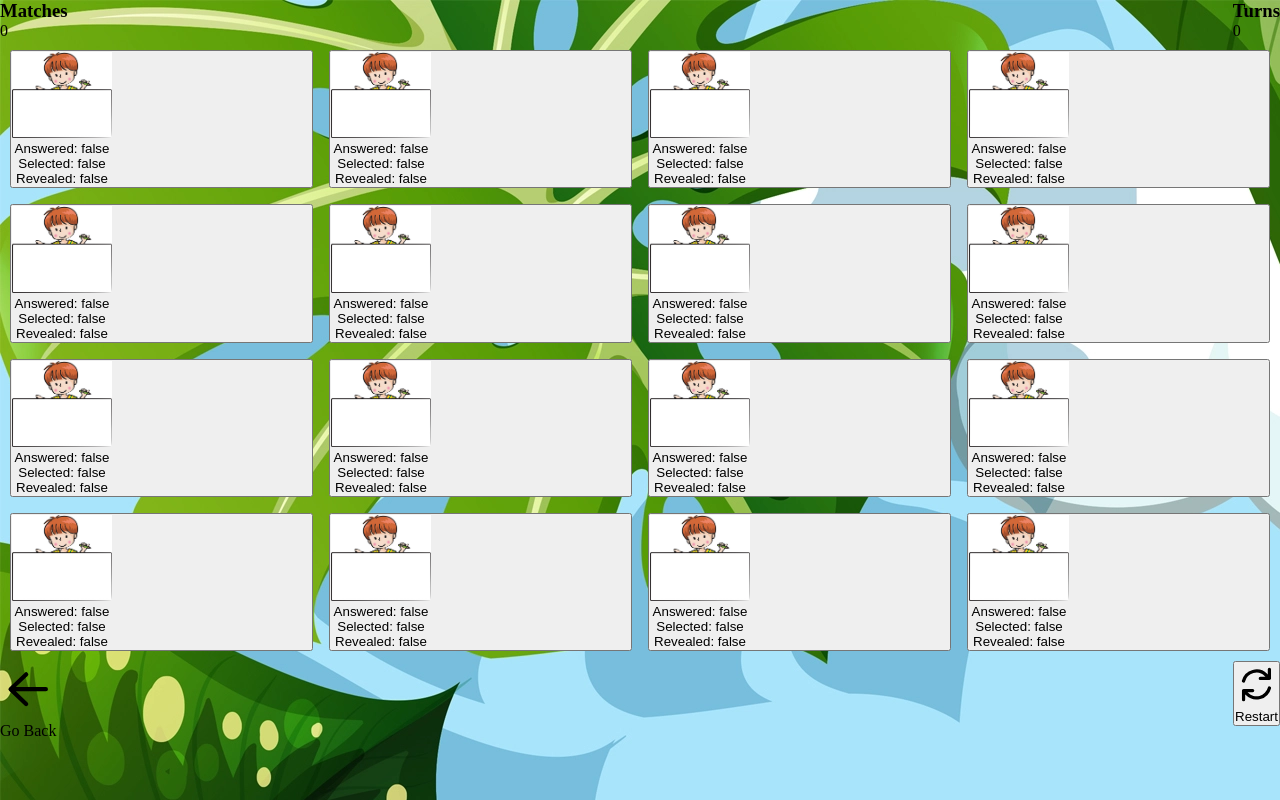
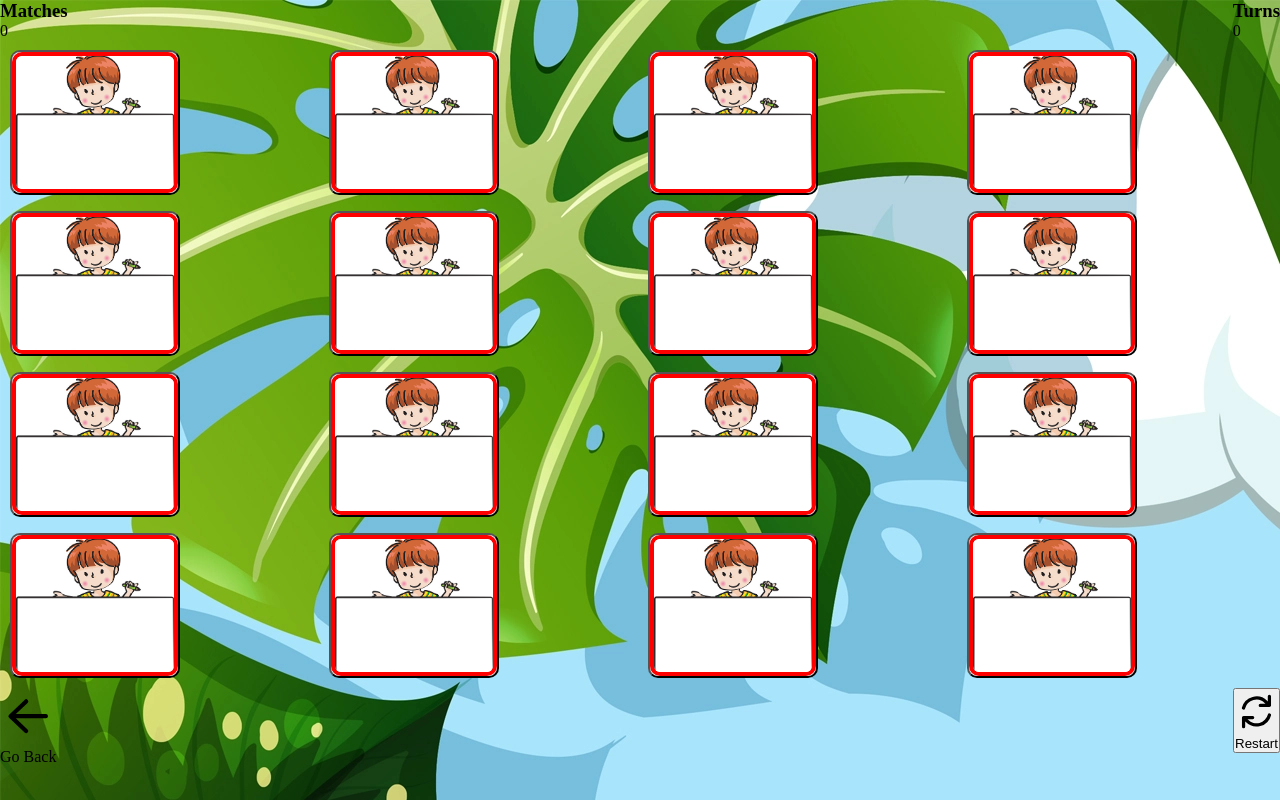
Before and after one commit to DEEP-24/Memory-Match-Madness, a Next.js app: page /animals in a window 1280 px wide. Built offline with nearby package versions, Linux system fonts and the light colour scheme.

Commit message:
Done with the rotation of the card with AnimatePresence

```diff
--- a/app/animals/page.tsx
+++ b/app/animals/page.tsx
@@ -4,13 +4,13 @@ import Link from 'next/link';
 import * as React from 'react';
 import { ArrowLeftIcon, ArrowPathIcon } from '@heroicons/react/20/solid';
 import classNames from 'classnames';
-import { motion, useCycle } from 'framer-motion';
+import { AnimatePresence, motion } from 'framer-motion';
 
 type AnimalCard = {
   id: number;
   type: string;
-  imageSrc: string;
-  // show: boolean;
+  frontImage: string;
+  backImage: string;
   selected: boolean;
   answered: boolean;
 };
@@ -19,112 +19,129 @@ const ANIMAL_CARDS: AnimalCard[] = [
   {
     id: 1,
     type: 'elephant',
-    imageSrc: '/assets/elephant.jpg',
+    frontImage: '/assets/default.jpg',
+    backImage: '/assets/elephant.jpg',
     answered: false,
     selected: false,
   },
   {
     id: 2,
     type: 'elephant',
-    imageSrc: '/assets/elephant.jpg',
+    frontImage: '/assets/default.jpg',
+    backImage: '/assets/elephant.jpg',
     answered: false,
     selected: false,
   },
   {
     id: 3,
     type: 'lion',
-    imageSrc: '/assets/lion.avif',
+    frontImage: '/assets/default.jpg',
+    backImage: '/assets/lion.avif',
+
     answered: false,
     selected: false,
   },
   {
     id: 4,
     type: 'lion',
-    imageSrc: '/assets/lion.avif',
+    frontImage: '/assets/default.jpg',
+    backImage: '/assets/lion.avif',
     answered: false,
     selected: false,
   },
   {
     id: 5,
     type: 'tiger',
-    imageSrc: '/assets/tiger.jpg',
+    frontImage: '/assets/default.jpg',
+    backImage: '/assets/tiger.jpg',
     answered: false,
     selected: false,
   },
   {
     id: 6,
     type: 'tiger',
-    imageSrc: '/assets/tiger.jpg',
+    frontImage: '/assets/default.jpg',
+    backImage: '/assets/tiger.jpg',
     answered: false,
     selected: false,
   },
   {
     id: 7,
     type: 'monkey',
-    imageSrc: '/assets/monkey.jpg',
+    frontImage: '/assets/default.jpg',
+    backImage: '/assets/monkey.jpg',
     answered: false,
     selected: false,
   },
   {
     id: 8,
     type: 'monkey',
-    imageSrc: '/assets/monkey.jpg',
+    frontImage: '/assets/default.jpg',
+    backImage: '/assets/monkey.jpg',
     answered: false,
     selected: false,
   },
   {
     id: 9,
     type: 'giraffe',
-    imageSrc: '/assets/giraffe.avif',
+    frontImage: '/assets/default.jpg',
+    backImage: '/assets/giraffe.avif',
     answered: false,
     selected: false,
   },
   {
     id: 10,
     type: 'giraffe',
-    imageSrc: '/assets/giraffe.avif',
+    frontImage: '/assets/default.jpg',
+    backImage: '/assets/giraffe.avif',
     answered: false,
     selected: false,
   },
   {
     id: 11,
     type: 'dog',
-    imageSrc: '/assets/dog.jpg',
+    frontImage: '/assets/default.jpg',
+    backImage: '/assets/dog.jpg',
     answered: false,
     selected: false,
   },
   {
     id: 12,
     type: 'dog',
-    imageSrc: '/assets/dog.jpg',
+    frontImage: '/assets/default.jpg',
+    backImage: '/assets/dog.jpg',
     answered: false,
     selected: false,
   },
   {
     id: 13,
     type: 'cat',
-    imageSrc: '/assets/cat.png',
+    frontImage: '/assets/default.jpg',
+    backImage: '/assets/cat.png',
     answered: false,
     selected: false,
   },
   {
     id: 14,
     type: 'cat',
-    imageSrc: '/assets/cat.png',
+    frontImage: '/assets/default.jpg',
+    backImage: '/assets/cat.png',
     answered: false,
     selected: false,
   },
   {
     id: 15,
     type: 'deer',
-    imageSrc: '/assets/deer.webp',
+    frontImage: '/assets/default.jpg',
+    backImage: '/assets/deer.webp',
     answered: false,
     selected: false,
   },
   {
     id: 16,
     type: 'deer',
-    imageSrc: '/assets/deer.webp',
+    frontImage: '/assets/default.jpg',
+    backImage: '/assets/deer.webp',
     answered: false,
     selected: false,
   },
@@ -260,7 +277,8 @@ function Animals() {
                 card={card}
                 isSelected={isSelected}
                 selectCard={selectCard}
-                imageSrc={card.imageSrc}
+                frontImage={card.frontImage}
+                backImage={card.backImage}
                 isInitallyMounted={isInitallyMounted}
               />
             );
@@ -288,7 +306,8 @@ function Animals() {
 export default Animals;
 
 type CardProps = {
-  imageSrc: string;
+  frontImage: string;
+  backImage: string;
   card: AnimalCard;
   index: number;
   isSelected: boolean;
@@ -296,55 +315,87 @@ type CardProps = {
   isInitallyMounted: boolean;
 };
 
-const defaultUrl = '/assets/default.jpg';
+function CardComponent(props: CardProps) {
+  const [isFlipped, setIsFlipped] = React.useState(false);
 
-function CardComponent(props: CardProps) {
-  const [imageurl, setImageurl] = React.useState(defaultUrl);
-  const [isFlipped, setIsFlipped] = React.useState(false);
-  const [flipDirection, setFlipDirection] = React.useState(1);
+  const { selectCard, isSelected, card, index, frontImage, backImage, isInitallyMounted } = props;
 
-  const { selectCard, isSelected, card, index, imageSrc, isInitallyMounted } = props;
-
-  const imageAnimateProps = {
-    rotateY: 0,
-    transition: { duration: 3 },
+  const flipCard = () => {
+    setIsFlipped((prevState) => !prevState);
   };
 
-  // const reverseInitial = () => {
-  //   if (!isInitallyMounted && !revealed) {
-  //     return {
-  //       rotateY: 0,
-  //     };
-  //   }
-  // };
-  // const reverseAnimation = () => {
-  //   if (!isInitallyMounted && !revealed) {
-  //     return {
-  //       rotateY: -180,
-  //       transition: { duration: 3 },
-  //     };
-  //   }
-  // };
-
-  const handleCardClick = () => {
-    setIsFlipped((prevIsFlipped) => !prevIsFlipped);
-    setFlipDirection((prevFlipDirection) => prevFlipDirection * -1);
+  const transition = {
+    duration: 2,
+    ease: 'easeInOut',
   };
 
   return (
     <motion.button
-      onClick={() => {
-        selectCard(card.id);
-        handleCardClick();
-      }}
+      onClick={flipCard}
       className={classNames(`card`, isSelected ? '' : '')}
       key={card.id}
+      style={{
+        perspective: '1000px',
+        height: '145px',
+        width: '170px',
+        position: 'relative',
+        borderRadius: '10px',
+      }}
       //for stagerring effect
       initial={{ opacity: 0, translateY: 30 }}
       animate={{ opacity: 1, translateY: 0 }}
       transition={{ duration: 0.3, delay: index * 0.2, type: 'tween' }}
     >
-      <motion.div
+      <AnimatePresence initial={false} custom={isFlipped}>
+        <motion.img
+          key="front"
+          src={frontImage}
+          alt="Front"
+          custom={isFlipped}
+          initial={false}
+          variants={{
+            visible: { rotateY: 0, opacity: 1 },
+            hidden: { rotateY: -180, opacity: 0 },
+          }}
+          animate={isFlipped ? 'hidden' : 'visible'}
+          exit={{ rotateY: 180, opacity: 0 }}
+          style={{
+            aspectRatio: '1/1',
+            objectFit: 'cover',
+            position: 'absolute',
+            width: '100%',
+            height: '100%',
+            borderRadius: '10px',
+            backfaceVisibility: 'hidden',
+            border: '4px solid red',
+          }}
+          transition={transition}
+        />
+        <motion.img
+          key="back"
+          src={backImage}
+          alt="Back"
+          custom={isFlipped}
+          initial={false}
+          variants={{
+            visible: { rotateY: 0, opacity: 1 },
+            hidden: { rotateY: 180, opacity: 0 },
+          }}
+          animate={isFlipped ? 'visible' : 'hidden'}
+          exit={{ rotateY: -180, opacity: 0 }}
+          style={{
+            aspectRatio: '1/1',
+            objectFit: 'cover',
+            width: '100%',
+            height: '100%',
+            borderRadius: '10px',
+            backfaceVisibility: 'hidden',
+            border: '4px solid red',
+          }}
+          transition={transition}
+        />
+      </AnimatePresence>
+      {/* <motion.div
         className="card_content"
         onClick={handleCardClick}
         style={{ maxWidth: '100px' }}
@@ -365,9 +416,9 @@ function CardComponent(props: CardProps) {
 
           isFlipped ? setImageurl(imageSrc) : setImageurl(defaultUrl);
         }}
-      >
-        {/* eslint-disable-next-line @next/next/no-img-element */}
-        <motion.img
+      > */}
+      {/* eslint-disable-next-line @next/next/no-img-element */}
+      {/* <motion.img
           src={imageurl}
           alt=""
           style={{
@@ -379,7 +430,7 @@ function CardComponent(props: CardProps) {
         <p>Answered: {card.answered.toString()}</p>
         <p>Selected: {card.selected.toString()}</p>
         <p>Revealed: {isFlipped.toString()}</p>
-      </motion.div>
+      </motion.div> */}
     </motion.button>
   );
 }
```
Also changed, not shown: app/test/page.tsx (+1 -1 lines).
